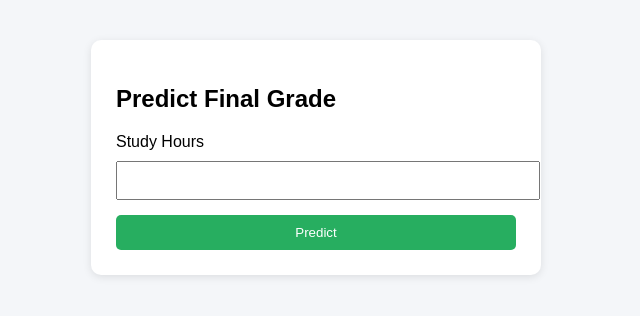
After one commit to Juan747-art/MACHINE-LEARNING, a Flask app: page /predict in a window 1280 px wide. The commit adds this page. Shown: the top 316 px of the page, without its empty margins (324-964 px from the left). Run offline with Flask 3, Linux system fonts and the light colour scheme.

Commit message:
Added prediction page and ML dashboard updates

```diff
--- a/LinearRegression.py
+++ b/LinearRegression.py
@@ -1,20 +1,19 @@
 import pandas as pd
-import matplotlib.pyplot as plt
-import io
-import base64
 from sklearn.linear_model import LinearRegression
+
 data = {
     "Study Hours": [10, 15, 12, 8, 14, 5, 16, 7, 11, 13, 9, 4, 18, 3, 17, 6, 14, 2, 20, 1],
     "Final Grade": [3.8, 4.2, 3.6, 3, 4.5, 2.5, 4.8, 2.8, 3.7, 4, 3.2, 2.2, 5, 1.8, 4.9, 2.7, 4.4, 1.5, 5, 1]
 }
+
 df = pd.DataFrame(data)
 
-x = df[[ "Study hours"]]
-y = df[[ "Final grade"]]
+x = df[["Study Hours"]]
+y = df[["Final Grade"]]
 
 model = LinearRegression()
-model.fit(x,y)
+model.fit(x, y)
 
 def calculateGrade(hours):
-    result = model.predict([[hours]])[0]
-    return result
+    result = model.predict([[hours]])
+    return result[0][0]
--- a/app.py
+++ b/app.py
@@ -24,20 +24,34 @@ def login():
     else:
         return "Invalid username or password"
 
-@app.route('/LinearRegression', methods=["GET","POST"])
+
+@app.route('/LinearRegression', methods=["GET", "POST"])
 def calculateGrade():
-   if request.method=="POST":
-    hours = float(request.form["hours"])
 
-   result = LinearRegression.calculateGrade(20)
-   return render_template("LinearRegressionGrade",result=result)
+    result = None
+
+    if request.method == "POST":
+        hours = float(request.form["hours"])
+        result = LinearRegression.calculateGrade(hours)
+
+    return render_template("LinearRegressionGrade.html", result=result)
+
+@app.route('/predict', methods=["GET","POST"])
+def predict():
+
+    result = None
+
+    if request.method == "POST":
+        hours = float(request.form["hours"])
+        result = LinearRegression.calculateGrade(hours)
+
+    return render_template("predict.html", result=result)
 
 
 @app.route('/dashboard')
 def dashboard():
 
-    # Simulated ML prediction
-    prediction = random.randint(60,95)
+    prediction = random.randint(60, 95)
 
     return render_template("dashboard.html", prediction=prediction)
 
--- a/New folder/templates/dashboard.html
+++ b/templates/dashboard.html
@@ -99,3 +99,6 @@ Machine Learning Dashboard
 
 </body>
 </html>
+<a href="/predict">
+<button>Go to Grade Predictor</button>
+</a>
--- /dev/null
+++ b/templates/predict.html
@@ -0,0 +1,80 @@
+<!DOCTYPE html>
+<html>
+<head>
+<title>Predict Grade</title>
+
+<style>
+
+body{
+    font-family: Arial;
+    background:#f4f6f9;
+    margin:0;
+}
+
+.container{
+    padding:40px;
+}
+
+.card{
+    background:white;
+    padding:25px;
+    border-radius:10px;
+    width:400px;
+    margin:auto;
+    box-shadow:0 2px 8px rgba(0,0,0,0.1);
+}
+
+input{
+    width:100%;
+    padding:10px;
+    margin-top:10px;
+}
+
+button{
+    margin-top:15px;
+    padding:10px;
+    width:100%;
+    background:#27ae60;
+    color:white;
+    border:none;
+    border-radius:5px;
+}
+
+.result{
+    font-size:28px;
+    color:#27ae60;
+    margin-top:20px;
+}
+
+</style>
+</head>
+
+<body>
+
+<div class="container">
+
+<div class="card">
+
+<h2>Predict Final Grade</h2>
+
+<form method="POST">
+
+<label>Study Hours</label>
+<input type="number" step="0.1" name="hours" required>
+
+<button type="submit">Predict</button>
+
+</form>
+
+{% if result %}
+<div class="result">
+Predicted Grade: {{result}}
+</div>
+{% endif %}
+
+</div>
+
+</div>
+
+</body>
+</html>
```
Also changed, not shown: New folder/templates/index copy.html (deleted, +0 -17 lines), templates/LinearRegressionGrade.html (added, +27 -0 lines), New folder/templates/LinearRegressionGrade.html (deleted), templates/index.html (renamed from New folder/templates/index.html), templates/login.html (renamed from New folder/templates/login.html).
